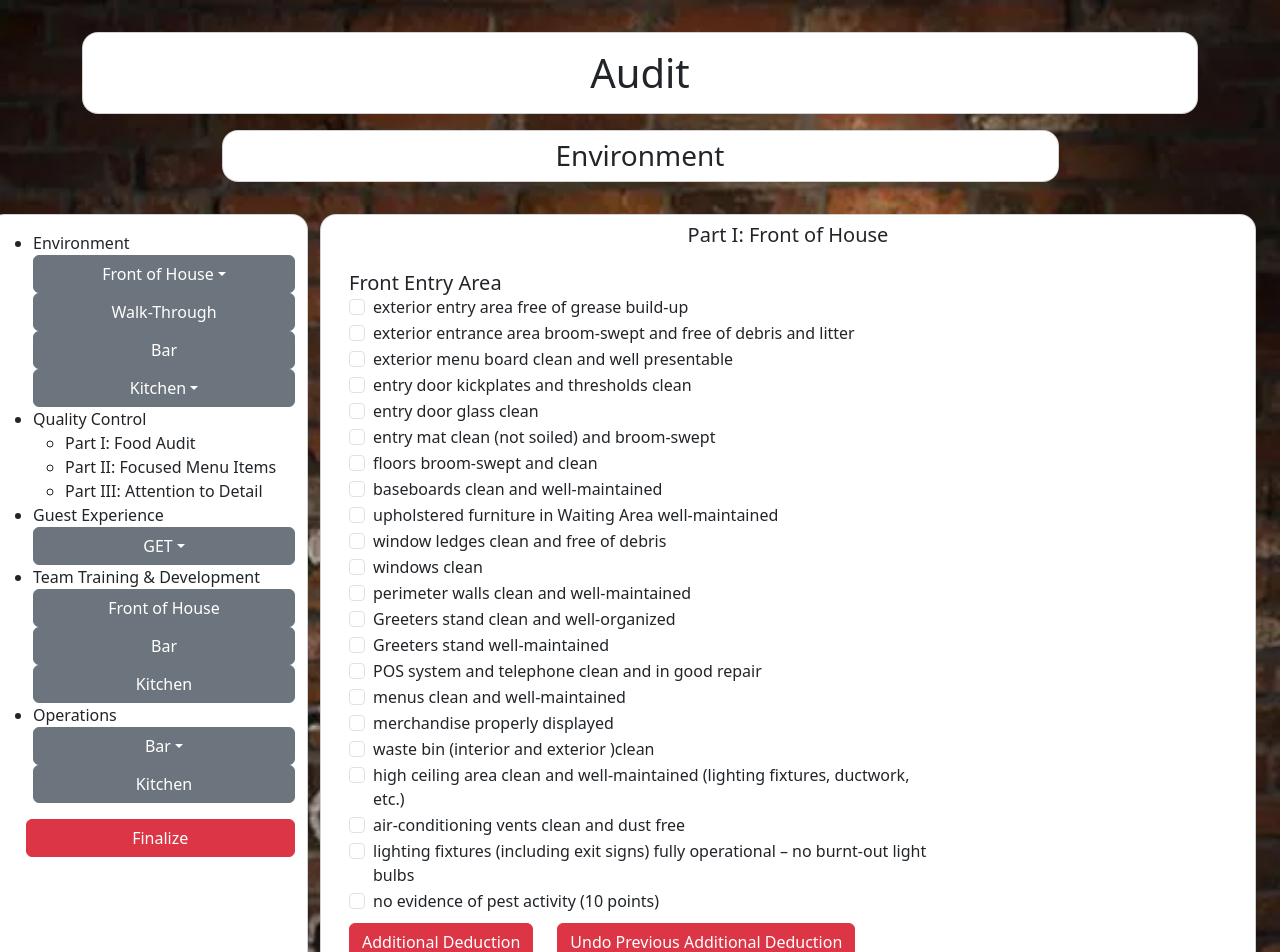
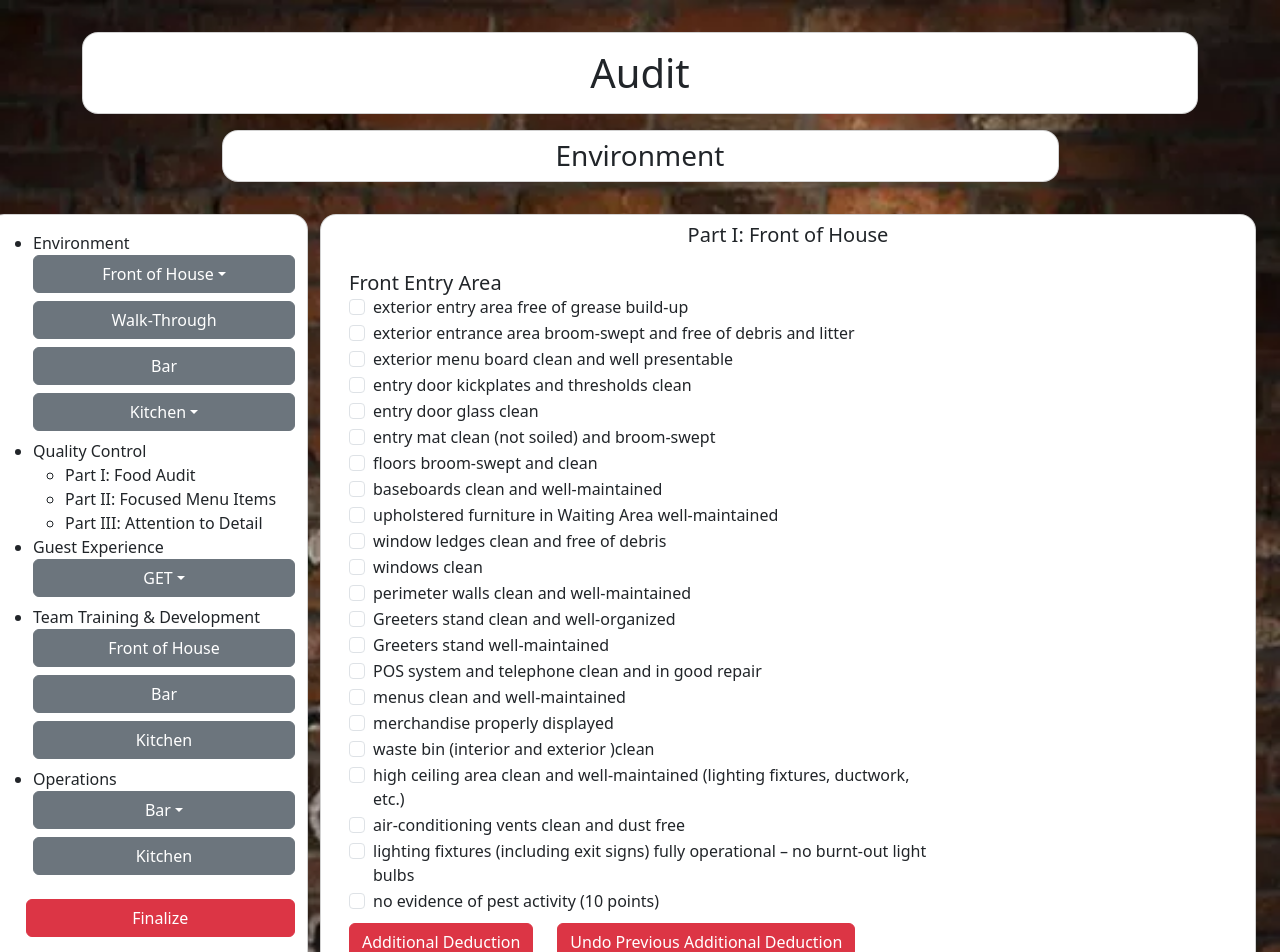
Before and after one commit to JoshBreezy/audit, a React (Create React App) app: page /#/auditstart in a window 1280 px wide. Shown: the top 952 px of the page. Built offline with nearby package versions, Linux system fonts and the light colour scheme.

Commit message:
added megin to table of context, and auth to updateAudit function

```diff
--- a/src/Components/RenderDiningGET.js
+++ b/src/Components/RenderDiningGET.js
@@ -32,6 +32,7 @@ export default function RenderDiningGet(props) {
 
 
     return (
+        <>
             <Table>
                 <thead>
                     <tr>
@@ -74,9 +75,8 @@ export default function RenderDiningGet(props) {
                         </td>
                     </tr>
                 </tbody>
-            <tfoot>
+            </Table>
             <Button className='mt-3' size='lg' onClick={handleSubmit} color='primary'>Submit</Button>
-            </tfoot>
-        </Table>
+        </>
     )
 }
--- a/src/Components/TableOfContents.js
+++ b/src/Components/TableOfContents.js
@@ -99,7 +99,7 @@ export default function TableOfContents() {
                 <li>Environment</li>
                 <ul className='p-0'>
                     <Dropdown isOpen={partIOpen} toggle={togglePartI}>
-                        <DropdownToggle className='col-12' caret>Front of House</DropdownToggle>
+                        <DropdownToggle className='col-12 mb-2' caret>Front of House</DropdownToggle>
                         <DropdownMenu>
                             <DropdownItem onClick={handleEnvP1}>Front Entry Area</DropdownItem>
                             <DropdownItem onClick={handleEnvP1}>Dining Area</DropdownItem>
@@ -112,10 +112,10 @@ export default function TableOfContents() {
                             <DropdownItem onClick={handleEnvP1}>Exterior</DropdownItem>
                         </DropdownMenu>
                     </Dropdown>
-                    <Button className='col-12' onClick={handleEnvP2}>Walk-Through</Button>
-                    <Button className='col-12' onClick={handleEnvP3}>Bar</Button>
+                    <Button className='col-12 mb-2' onClick={handleEnvP2}>Walk-Through</Button>
+                    <Button className='col-12 mb-2' onClick={handleEnvP3}>Bar</Button>
                     <Dropdown isOpen={partIVOpen} toggle={togglePartIV}>
-                        <DropdownToggle className='col-12' caret>Kitchen</DropdownToggle>
+                        <DropdownToggle className='col-12 mb-2' caret>Kitchen</DropdownToggle>
                         <DropdownMenu>
                             <DropdownItem onClick={handleEnvP4}>Exterior Back Area</DropdownItem>
                             <DropdownItem onClick={handleEnvP4}>Office</DropdownItem>
@@ -135,7 +135,7 @@ export default function TableOfContents() {
                 <li>Guest Experience</li>
                 <ul className='p-0'>
                     <Dropdown isOpen={getOpen} toggle={toggleGet}>
-                        <DropdownToggle className='col-12' caret>GET</DropdownToggle>
+                        <DropdownToggle className='col-12 mb-2' caret>GET</DropdownToggle>
                         <DropdownMenu>
                             <DropdownItem onClick={handleGET}>Dining Room</DropdownItem>
                             <DropdownItem onClick={handleGET}>Bar</DropdownItem>
@@ -144,14 +144,14 @@ export default function TableOfContents() {
                 </ul>
                 <li>Team Training & Development</li>
                 <ul className='p-0'>
-                    <Button className='col-12' onClick={handleTD}>Front of House</Button>
-                    <Button className='col-12' onClick={handleTD2}>Bar</Button>
-                    <Button className='col-12' onClick={handleTD3}>Kitchen</Button>
+                    <Button className='col-12 mb-2' onClick={handleTD}>Front of House</Button>
+                    <Button className='col-12 mb-2' onClick={handleTD2}>Bar</Button>
+                    <Button className='col-12 mb-2' onClick={handleTD3}>Kitchen</Button>
                 </ul>
                 <li>Operations</li>
                 <ul className='p-0'>
                     <Dropdown isOpen={opOpen} toggle={toggleOp}>
-                        <DropdownToggle className='col-12' caret>Bar</DropdownToggle>
+                        <DropdownToggle className='col-12 mb-2' caret>Bar</DropdownToggle>
                         <DropdownMenu>
                             <DropdownItem onClick={handleOpBar}>Closing Checklist</DropdownItem>
                             <DropdownItem onClick={handleOpBar}>Opening Checklist</DropdownItem>
@@ -160,7 +160,7 @@ export default function TableOfContents() {
                             <DropdownItem onClick={handleOpBar}>Appearance</DropdownItem>
                         </DropdownMenu>
                     </Dropdown>
-                    <Button className='col-12' onClick={handleOpKitch}>Kitchen</Button>
+                    <Button className='col-12 mb-2' onClick={handleOpKitch}>Kitchen</Button>
                 </ul>
             </ul>
             <Modal isOpen={finalizeModal} toggle={toggleFinal} centered>
@@ -170,7 +170,7 @@ export default function TableOfContents() {
                     <Button className='col col-5 m-3' color='primary' onClick={toggleFinal} >Cancel</Button>
                 </ModalBody>
             </Modal>
-            <Button className='col-11 align-self-end' color='danger' onClick={toggleFinal} >Finalize</Button>
+            <Button className='col-11 align-self-end mb-2' color='danger' onClick={toggleFinal} >Finalize</Button>
         </div>
     )
 }
--- a/src/Contexts/dbContext.js
+++ b/src/Contexts/dbContext.js
@@ -573,7 +573,10 @@ export function DBProvider({ children }){
         try {
             const response = await fetch(`${URL}/audits/${updatedAudit._id}`, {
                 method: 'PUT',
-                headers: {'Content-Type': 'application/json'},
+                headers: {
+                    'Content-Type': 'application/json',
+                    'Authorization': `Bearer ${token}`
+                },
                 body: JSON.stringify(updatedAudit)
             });
             const json = await response.json();
```
Lines whose indentation alone changed are shown as unchanged.
